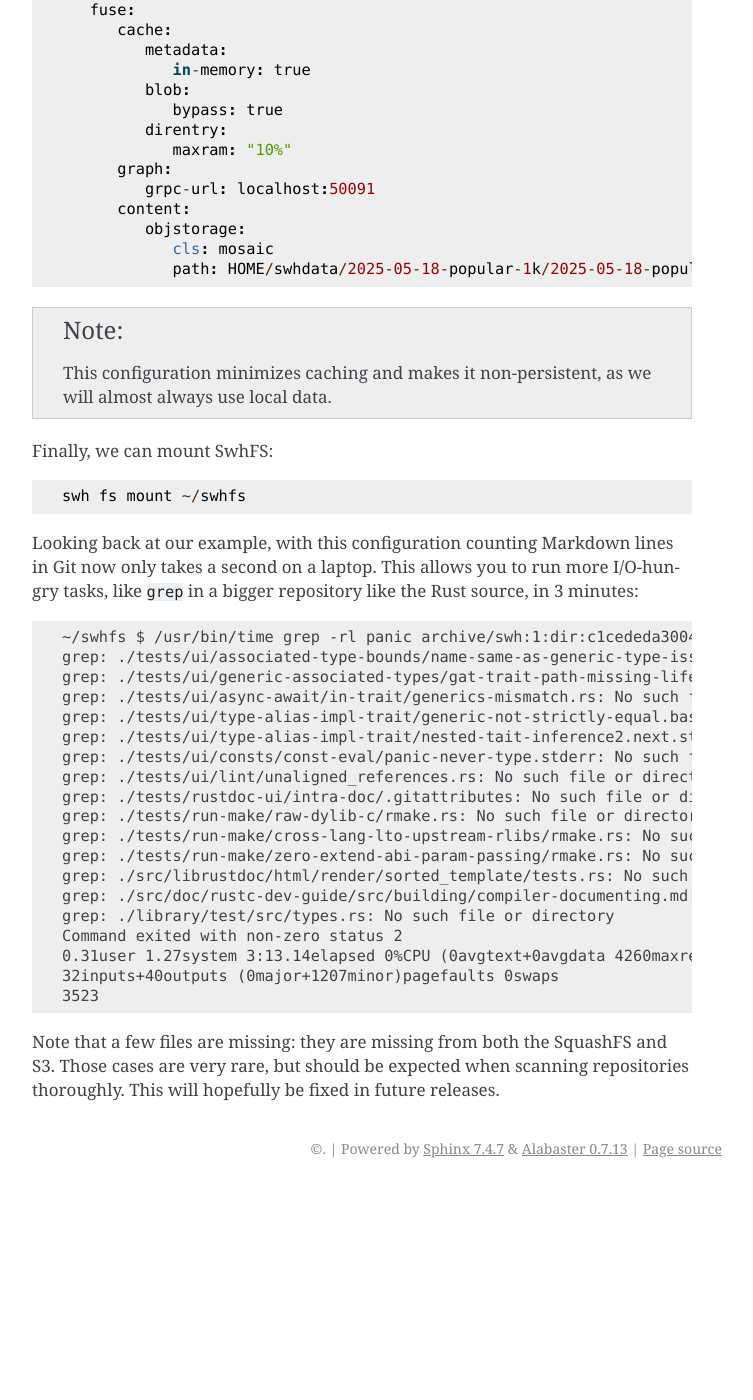
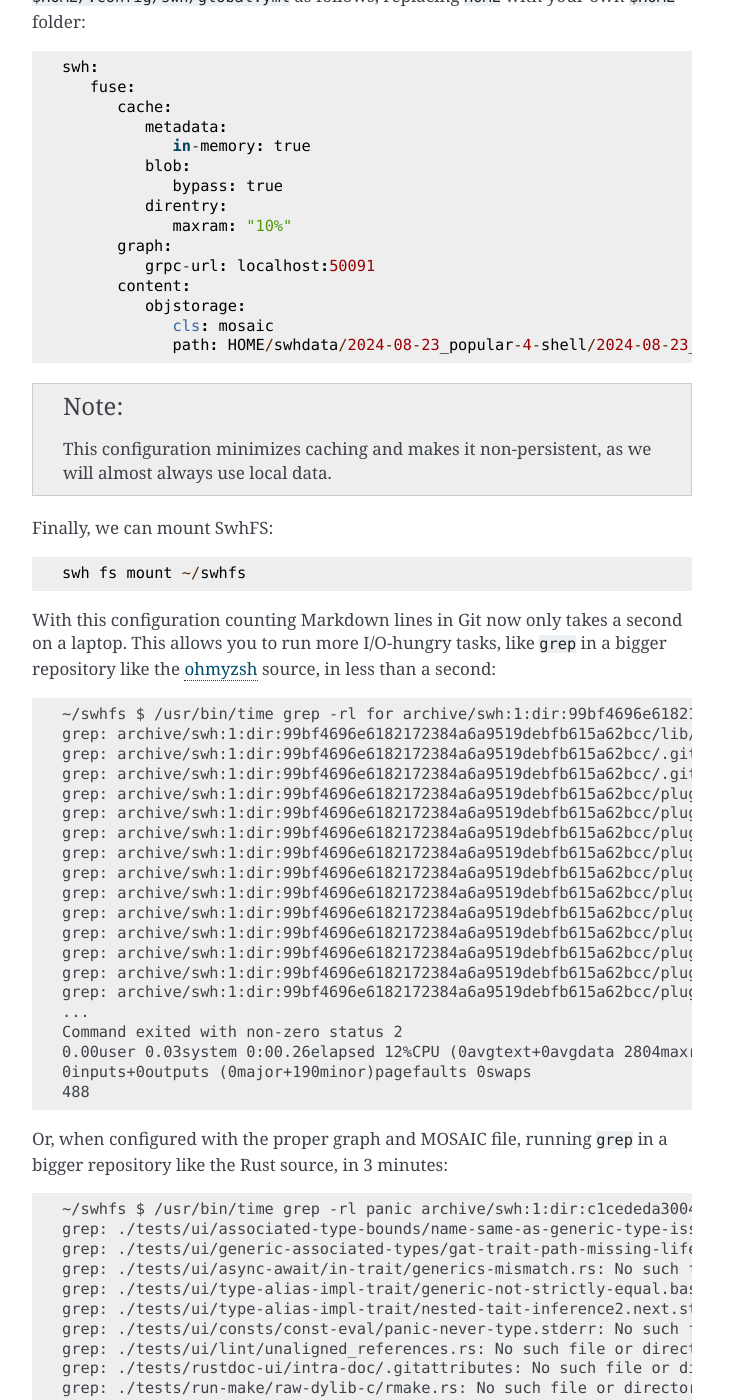
Before and after one commit to SoftwareHeritage/swh-fuse, a Sphinx documentation site: the page built from docs/tutorial.rst, in a window 1280 px wide and 1400 px high, scrolled down 7461 px. Shown: the whole window, without its empty margins (388-1141 px from the left). Built offline with Sphinx 7.4.7, drawn with Linux system fonts in a browser that asks for light colours; pages that are not in the unit, such as notebooks, are missing from menus; cross-references to code outside the pages are shown as plain code; before the commit the page ends 8649 px from its top, so only the background shows below that; some of the changed text lies outside the part shown.

Commit message:
doc: update tutorial to fit new MOSAIC objstorage backend

```diff
--- a/docs/tutorial.rst
+++ b/docs/tutorial.rst
@@ -389,7 +389,7 @@
 
 Now we need to download data:
 
-* the :ref:`2025-05-18-popular-1k <graph-dataset-2025-05-18-popular-1k>` compressed graph,
+* the :ref:`2024-08-23_popular-4-shell <graph-dataset-2024-08-23_popular-4-shell>` compressed graph,
 * and a `MOSAIC <https://docs.softwareheritage.org/devel/swh-mosaic/index.html>`_ file
   that contains and compresses files referenced from that graph and will serve
   as an object storage.
@@ -399,19 +399,22 @@
 ::
 
    $ pip install awscli
-   $ mkdir -p swhdata/2025-05-18-popular-1k/compressed
-   $ aws s3 cp --no-sign-request --recursive s3://softwareheritage/graph/2025-05-18-popular-1k/compressed/ swhdata/2025-05-18-popular-1k/compressed/
-   $ aws s3 cp --no-sign-request s3://softwareheritage/content_shards/2025-05-18-popular-1k-X-theStackV2.mosaic swhdata/2025-05-18-popular-1k/
+   $ mkdir -p swhdata/2024-08-23_popular-4-shell/compressed
+   $ aws s3 cp --no-sign-request --recursive s3://softwareheritage/graph/2024-08-23_popular-4-shell/compressed/ swhdata/2024-08-23_popular-4-shell/compressed/
+   $ unzstd swhdata/2024-08-23_popular-4-shell/compressed/*.zst
+   $ aws s3 cp --no-sign-request s3://softwareheritage/content_shards/2024-08-23_popular-4-shell.mosaic swhdata/2024-08-23_popular-4-shell/
 
 .. note::
-
-   Origins included in that teaser graph are listed in the graph's parent folder, in
-   `origins.txt <https://softwareheritage.s3.amazonaws.com/graph/2025-05-18-popular-1k/origins.txt>`_.
+   Origins included in that teaser graph are:
+     - `github.com/d3/d3 <https://github.com/d3/d3>`_
+     - `github.com/nvm-sh/nvm <https://github.com/nvm-sh/nvm>`_
+     - `github.com/ohmyzsh/ohmyzsh <https://github.com/ohmyzsh/ohmyzsh>`_
+     - `github.com/papers-we-love/papers-we-love <https://github.com/papers-we-love/papers-we-love>`_
 
 First, we need to start the graph's gRPC server, in another terminal.
 We only load the "forward" graph because SwhFS always follow edges in their forward direction.::
 
-   RUST_LOG=WARN swh-graph-grpc-serve --direction=forward  ~/swhdata/2025-05-18-popular-1k/compressed/graph
+   RUST_LOG=WARN swh-graph-grpc-serve --direction=forward  ~/swhdata/2024-08-23_popular-4-shell/compressed/graph
 
 
 Configure SwhFS to use the service and data by editing
@@ -432,7 +435,7 @@
          content:
             objstorage:
                cls: mosaic
-               path: HOME/swhdata/2025-05-18-popular-1k/2025-05-18-popular-1k-X-theStackV2.mosaic
+               path: HOME/swhdata/2024-08-23_popular-4-shell/2024-08-23_popular-4-shell.mosaic
 
 .. note::
 
@@ -444,11 +447,34 @@
 
    swh fs mount ~/swhfs
 
-.. TODO: provide actually useful examples
+With this configuration counting Markdown lines in Git now only takes a second
+on a laptop. This allows you to run more I/O-hungry tasks, like ``grep`` in a
+bigger repository like the `ohmyzsh <https://github.com/ohmyzsh/ohmyzsh>`_
+source, in less than a second::
 
-Looking back at our example, with this configuration counting Markdown lines in Git
-now only takes a second on a laptop. This allows you to run more I/O-hungry tasks,
-like ``grep`` in a bigger repository like the Rust source, in 3 minutes::
+   ~/swhfs $ /usr/bin/time grep -rl for archive/swh:1:dir:99bf4696e6182172384a6a9519debfb615a62bcc | wc -l
+   grep: archive/swh:1:dir:99bf4696e6182172384a6a9519debfb615a62bcc/lib/nvm.zsh: Input/output error
+   grep: archive/swh:1:dir:99bf4696e6182172384a6a9519debfb615a62bcc/.github/workflows/dependencies/.gitignore: Input/output error
+   grep: archive/swh:1:dir:99bf4696e6182172384a6a9519debfb615a62bcc/.github/workflows/dependencies/requirements.txt: Input/output error
+   grep: archive/swh:1:dir:99bf4696e6182172384a6a9519debfb615a62bcc/plugins/docker/docker.plugin.zsh: Input/output error
+   grep: archive/swh:1:dir:99bf4696e6182172384a6a9519debfb615a62bcc/plugins/docker/README.md: Input/output error
+   grep: archive/swh:1:dir:99bf4696e6182172384a6a9519debfb615a62bcc/plugins/docker/completions/_docker: Input/output error
+   grep: archive/swh:1:dir:99bf4696e6182172384a6a9519debfb615a62bcc/plugins/chucknorris/fortunes/chucknorris: Input/output error
+   grep: archive/swh:1:dir:99bf4696e6182172384a6a9519debfb615a62bcc/plugins/chucknorris/README.md: Input/output error
+   grep: archive/swh:1:dir:99bf4696e6182172384a6a9519debfb615a62bcc/plugins/heroku-alias/README.md: Input/output error
+   grep: archive/swh:1:dir:99bf4696e6182172384a6a9519debfb615a62bcc/plugins/heroku-alias/heroku-alias.plugin.zsh: Input/output error
+   grep: archive/swh:1:dir:99bf4696e6182172384a6a9519debfb615a62bcc/plugins/microk8s/microk8s.plugin.zsh: Input/output error
+   grep: archive/swh:1:dir:99bf4696e6182172384a6a9519debfb615a62bcc/plugins/microk8s/README.md: Input/output error
+   grep: archive/swh:1:dir:99bf4696e6182172384a6a9519debfb615a62bcc/plugins/yii/README.md: Input/output error
+   grep: archive/swh:1:dir:99bf4696e6182172384a6a9519debfb615a62bcc/plugins/jhbuild/jhbuild.plugin.zsh: Input/output error
+   ...
+   Command exited with non-zero status 2
+   0.00user 0.03system 0:00.26elapsed 12%CPU (0avgtext+0avgdata 2804maxresident)k
+   0inputs+0outputs (0major+190minor)pagefaults 0swaps
+   488
+
+Or, when configured with the proper graph and MOSAIC file, running ``grep`` in
+a bigger repository like the Rust source, in 3 minutes::
 
    ~/swhfs $ /usr/bin/time grep -rl panic archive/swh:1:dir:c1cededa300478e23f6065a9fe8df8a3c14563ca | wc -l
    grep: ./tests/ui/associated-type-bounds/name-same-as-generic-type-issue-128249.stderr: No such file or directory
@@ -470,6 +496,7 @@
    32inputs+40outputs (0major+1207minor)pagefaults 0swaps
    3523
 
-Note that a few files are missing: they are missing from both the SquashFS and S3.
-Those cases are very rare, but should be expected when scanning repositories thoroughly.
-This will hopefully be fixed in future releases.
+.. note::
+   In both examples, a few files appear as missing: they are missing from the MOSAIC.
+   Those cases are very rare, but should be expected when scanning repositories thoroughly.
+   This will hopefully be fixed in future releases.
```
